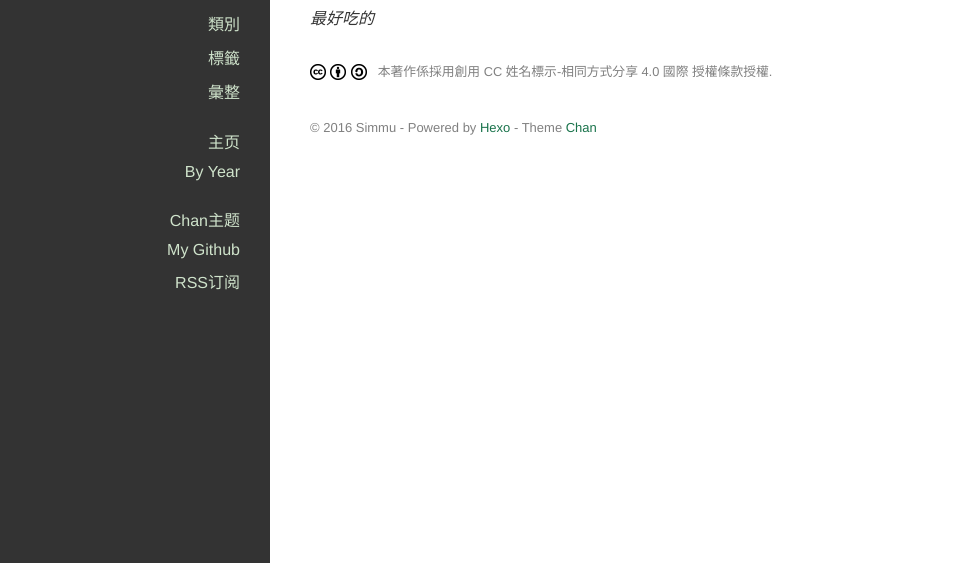
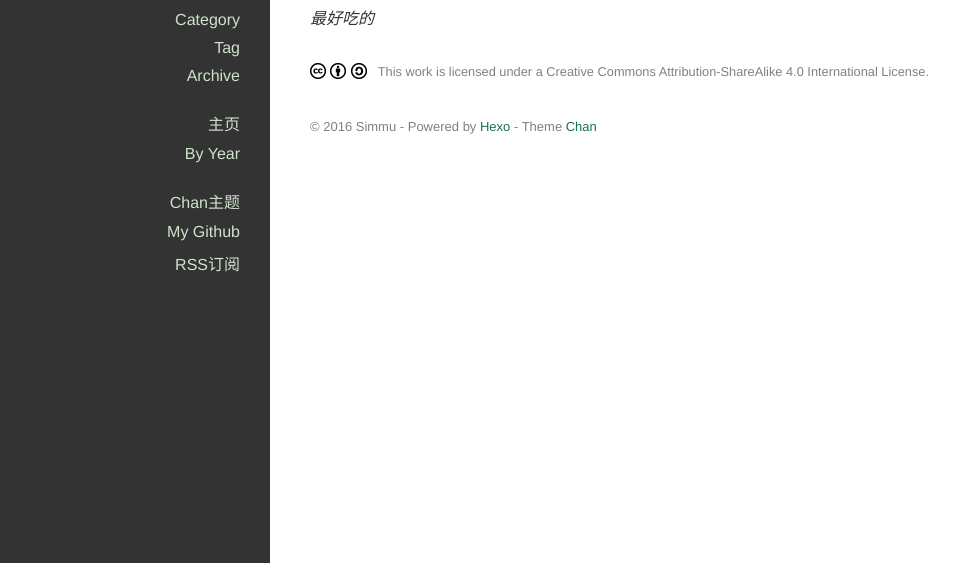
Before and after one commit to simmucheng/xiammu.github.io, a plain HTML site: page 2016/06/07/the-first-picture/index.html in a window 1280 px wide. Shown: the part 237-800 px from the top of the page, without its empty margins (130-1089 px from the left). Drawn offline with nearby package versions, Linux system fonts and the light colour scheme; a script that the page names is missing.

Commit message:
Site updated: 2016-06-07 19:43:50

```diff
--- a/2016/06/07/the-first-picture/index.html
+++ b/2016/06/07/the-first-picture/index.html
@@ -103,21 +103,21 @@
 
 
               <li class="category-list-container">
-                <a href="javascript:;">類別</a>
+                <a href="javascript:;">Category</a>
 
               </li>
 
 
 
               <li class="tag-list-container">
-                <a href="javascript:;">標籤</a>
+                <a href="javascript:;">Tag</a>
                 <ul class="tag-list"><li class="tag-list-item"><a class="tag-list-link" href="/tags/感想/">感想</a><span class="tag-list-count">1</span></li></ul>
               </li>
 
 
 
               <li class="archive-list-container">
-                <a href="javascript:;">彙整</a>
+                <a href="javascript:;">Archive</a>
                 <ul class="archive-list"><li class="archive-list-item"><a class="archive-list-link" href="/archives/2016/">2016</a><span class="archive-list-count">1</span></li></ul>
               </li>
 
@@ -200,7 +200,7 @@
   <footer class="article-footer">
 
   <div class="cc">
-    <a href="http://creativecommons.org/licenses/by-sa/4.0/deed.en" target="_blank" title="姓名標示-相同方式分享">
+    <a href="http://creativecommons.org/licenses/by-sa/4.0/deed.en" target="_blank" title="Attribution-ShareAlike">
       <img src="/images/cc/cc.png">
 
           <img src="/images/cc/by.png">
@@ -208,7 +208,7 @@
           <img src="/images/cc/sa.png">
 
       <span>
-        本著作係採用創用 CC 姓名標示-相同方式分享 4.0 國際 授權條款授權.
+        This work is licensed under a Creative Commons Attribution-ShareAlike 4.0 International License.
       </span>
     </a>
   </div>
@@ -226,7 +226,7 @@
   <div id="disqus_thread"></div>
     <script type="text/javascript">
     /* * * CONFIGURATION VARIABLES: EDIT BEFORE PASTING INTO YOUR WEBPAGE * * */
-    var disqus_shortname = 'Simmu'; // required: replace example with your forum shortname
+    var disqus_shortname = 'SimmuCheng'; // required: replace example with your forum shortname
 
     /* * * DON'T EDIT BELOW THIS LINE * * */
     (function() {
```
Also changed, not shown: archives/2016/06/index.html (+4 -4 lines), archives/2016/index.html (+4 -4 lines), archives/index.html (+4 -4 lines), index.html (+3 -3 lines), tags/感想/index.html (+4 -4 lines).
